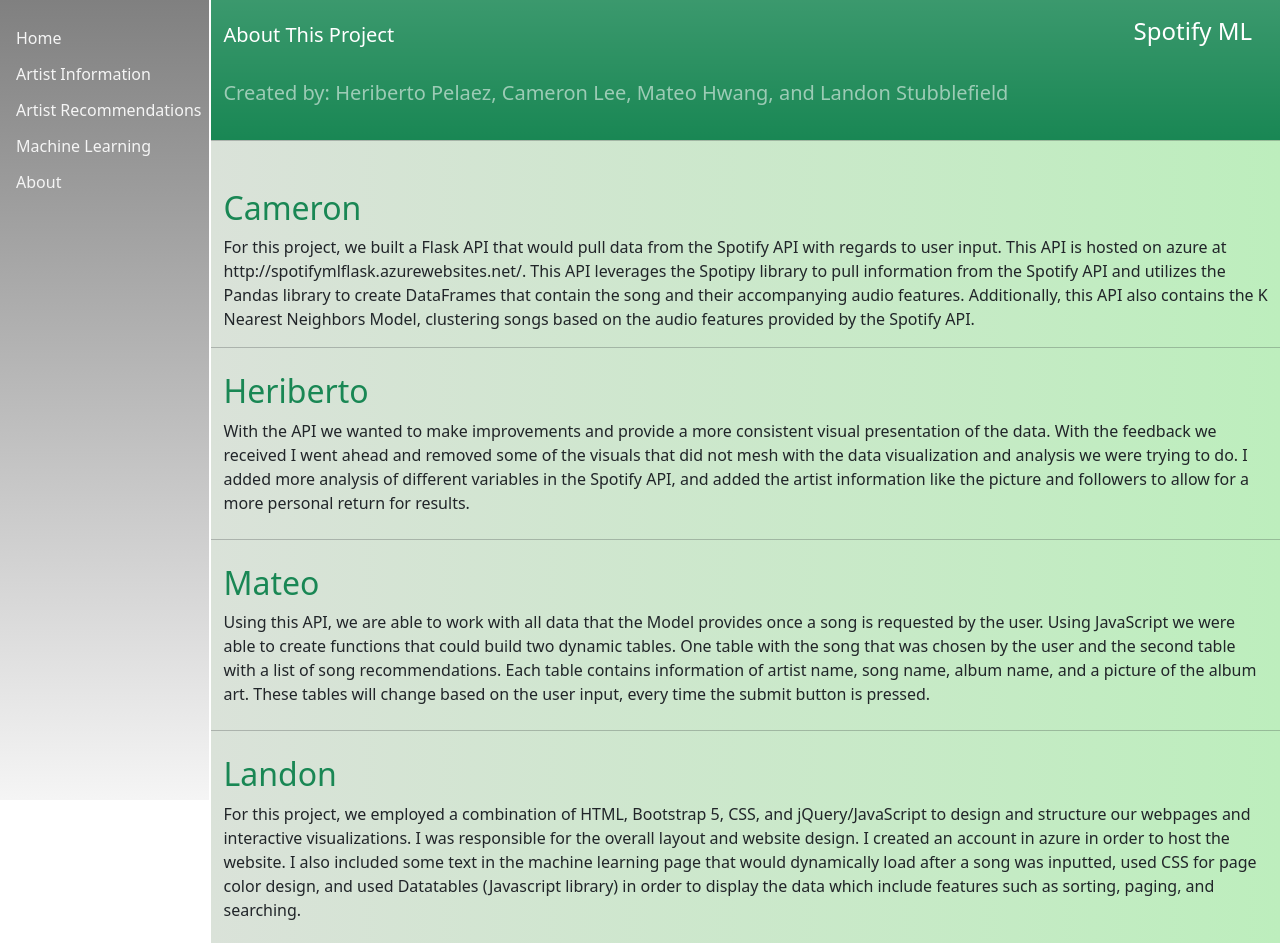
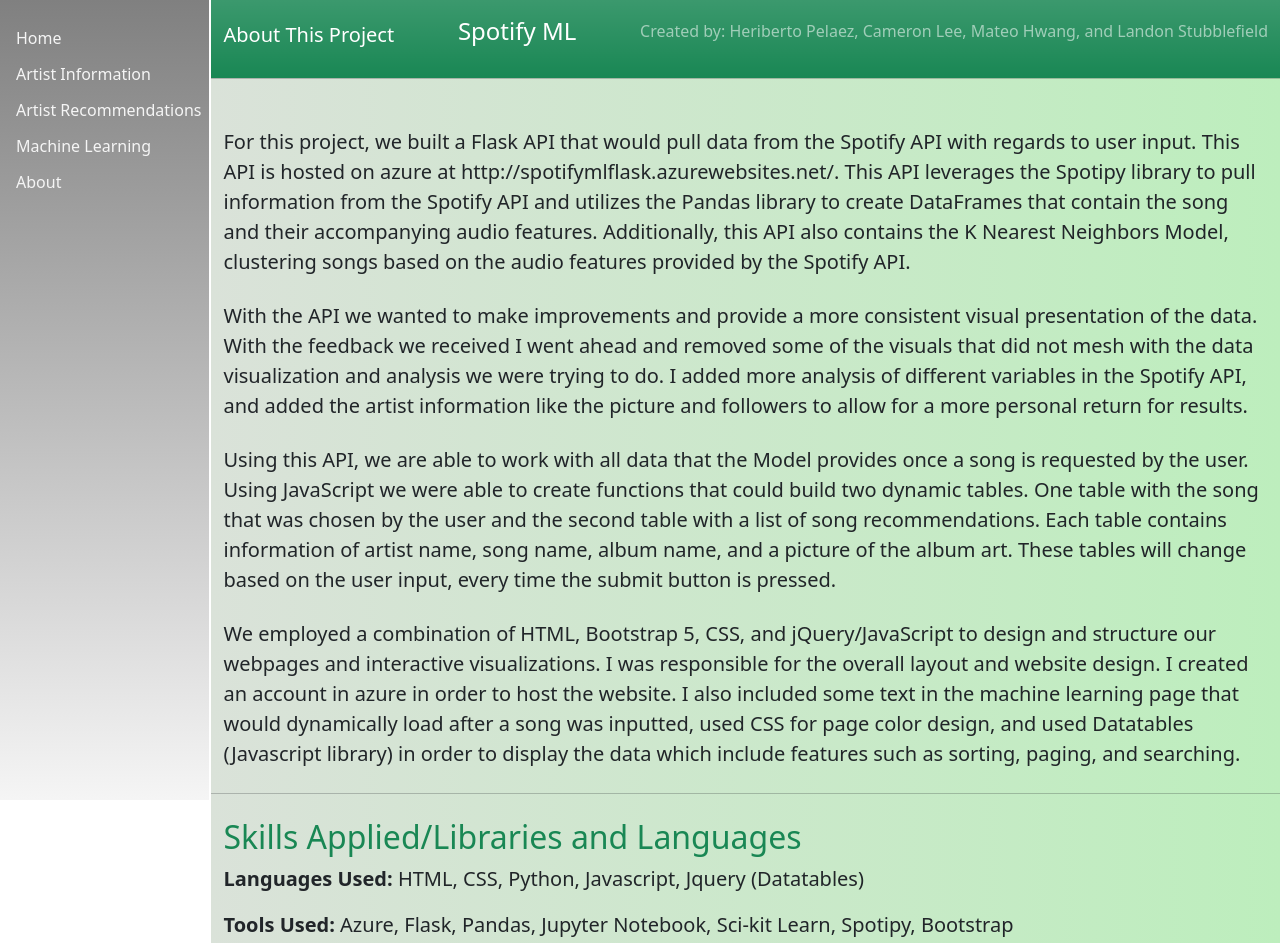
Before and after one commit to cmlee2/spotify-machine-learning-recommendation, a plain HTML site: page layout/About.html in a window 1280 px wide. Shown: the top 943 px of the page. Drawn offline with nearby package versions, Linux system fonts and the light colour scheme.

Commit message:
layout update

```diff
--- a/layout/About.html
+++ b/layout/About.html
@@ -29,19 +29,17 @@
                     <div class="container">
                         <h1 class="navbar-brand">About This Project</h1>
                         <p class="navbar-brand fs-4">Spotify ML</p>
-                        <p class="navbar-text fs-5">Created by: Heriberto Pelaez, Cameron Lee, Mateo Hwang, and Landon
+                        <p class="navbar-text fs-6">Created by: Heriberto Pelaez, Cameron Lee, Mateo Hwang, and Landon
                             Stubblefield</p>
-                        <!-- <p class="navbar-text">Data from Spotify</p> -->
-                        <!-- <p class="navbar-text">Visualization by D3.js</p> -->
                     </div>
                 </nav>
             </header>
             <!-- Add a section line under the header -->
-            <div class="fs-6"
+            <div class="fs-5"
                 style="background-image: linear-gradient(to left, rgb(189, 238, 189), rgb(218, 226, 217)); height: 100%;">
                 <hr class="m-0">
                 <div class="container mt-5">
-                    <h2 class="text-success">Cameron</h2>
+                    <!-- <h2 class="text-success">Cameron</h2> -->
                     <p>For this project, we built a Flask API that would pull data from the Spotify API with regards to
                         user input. This API is hosted on azure at http://spotifymlflask.azurewebsites.net/. This API
                         leverages the Spotipy library to pull information from the Spotify API and utilizes the Pandas
@@ -51,9 +49,9 @@
                     </p>
                 </div>
 
-                <hr class="m-0">
+                <!-- <hr class="m-0"> -->
                 <div class="container my-4">
-                    <h2 class="text-success">Heriberto</h2>
+                    <!-- <h2 class="text-success">Heriberto</h2> -->
                     <p>With the API we wanted to make improvements and provide a more consistent visual presentation of
                         the data. With the feedback we received I went ahead and removed some of the visuals that did
                         not mesh with the data visualization and analysis we were trying to do.
@@ -62,9 +60,9 @@
                     </p>
                 </div>
 
-                <hr class="m-0">
+                <!-- <hr class="m-0"> -->
                 <div class="container my-4">
-                    <h2 class="text-success">Mateo</h2>
+                    <!-- <h2 class="text-success">Mateo</h2> -->
                     <p>Using this API, we are able to work with all data that the Model provides once a song is
                         requested by the user. Using JavaScript we were able to create functions that could build two
                         dynamic tables. One table with the song that was chosen by the user and the second table with a
@@ -73,10 +71,10 @@
                         time the submit button is pressed.</p>
                 </div>
 
-                <hr class="m-0">
+                <!-- <hr class="m-0"> -->
                 <div class="container my-4">
-                    <h2 class="text-success">Landon</h2>
-                    <p>For this project, we employed a combination of HTML, Bootstrap 5, CSS, and jQuery/JavaScript to
+                    <!-- <h2 class="text-success">Landon</h2> -->
+                    <p>We employed a combination of HTML, Bootstrap 5, CSS, and jQuery/JavaScript to
                         design and structure our webpages and interactive visualizations. I was responsible for the
                         overall layout and website design. I created an account in azure in order to host the website. I
                         also included some text in the machine learning page that would dynamically load after a song
```
Also changed, not shown: layout/Artist.html (+19 -3 lines), layout/Recommend.html (+6 -1 lines), layout/artist.js (+5 -4 lines).
